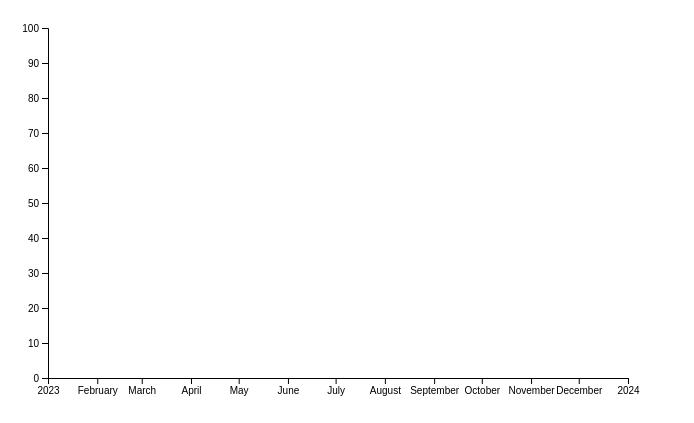
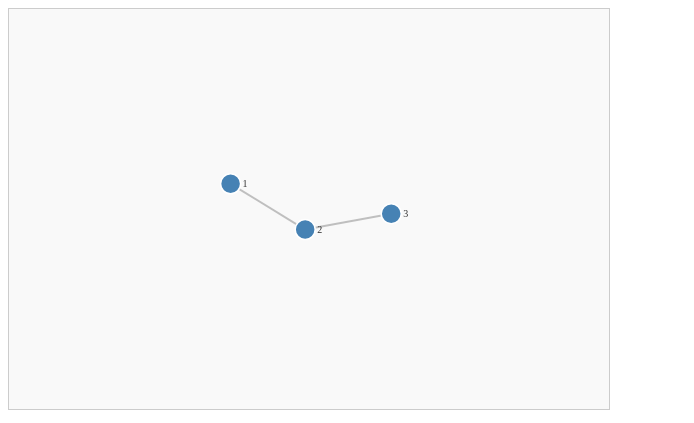
Before and after one commit to rblument/alf.github.io, a plain HTML site: page index.html in a window 1280 px wide. Shown: the top 423 px of the page, without its empty margins (0-694 px from the left). Drawn offline with nearby package versions, Linux system fonts and the light colour scheme.

Commit message:
Update index.html
Version that worked in NetBeans

```diff
--- a/index.html
+++ b/index.html
@@ -1,50 +1,137 @@
+<!DOCTYPE html>
 <html lang="en">
-  <head>
-    <title>References</title>
-    <link href="references.css" type="text/css" rel="stylesheet"/>
+<head>
+    <meta charset="UTF-8">
+    <meta name="viewport" content="width=device-width, initial-scale=1.0">
+    <title>D3 Force Simulation</title>
+    <script src="https://d3js.org/d3.v7.min.js"></script>
+    <style>
+        /* Basic styling for visibility */
+        svg {
+            border: 1px solid #ccc; /* Helps visualize the SVG boundary */
+            background-color: #f9f9f9;
+        }
+        .node {
+            fill: steelblue; /* Nodes will be blue */
+            stroke: #fff;
+            stroke-width: 1.5px;
+            cursor: grab; /* Indicates draggable */
+        }
+        .node:active {
+            cursor: grabbing;
+        }
+        .link {
+            stroke: #999; /* Links will be grey */
+            stroke-opacity: 0.6;
+            stroke-width: 2px;
+        }
+    </style>
 </head>
-  <div id="container"></div>
-<script src="d3.v7.js"></script>
-<script type="module">
+<body>
 
-// Declare the chart dimensions and margins.
-const width = 640;
-const height = 400;
-const marginTop = 20;
-const marginRight = 20;
-const marginBottom = 30;
-const marginLeft = 40;
+    <svg width="600" height="400"></svg>
 
-// Declare the x (horizontal position) scale.
-const x = d3.scaleUtc()
-    .domain([new Date("2023-01-01"), new Date("2024-01-01")])
-    .range([marginLeft, width - marginRight]);
+    <script>
+        const nodes = [
+            {id: 1, x: 100, y: 100},
+            {id: 2, x: 200, y: 200},
+            {id: 3, x: 300, y: 150}
+        ];
+        const links = [
+            {source: 1, target: 2},
+            {source: 2, target: 3}
+        ];
 
-// Declare the y (vertical position) scale.
-const y = d3.scaleLinear()
-    .domain([0, 100])
-    .range([height - marginBottom, marginTop]);
+        // --- Crucial Fix: Map link source/target IDs to node objects ---
+        // D3's forceLink needs actual node objects, not just their IDs,
+        // for its internal calculations unless you specify an .id() accessor.
+        // It's generally safest to resolve them upfront or use .id() correctly.
+        const nodeById = new Map(nodes.map(node => [node.id, node]));
 
-// Create the SVG container.
-const svg = d3.create("svg")
-    .attr("width", width)
-    .attr("height", height);
+        const resolvedLinks = links.map(link => ({
+            source: nodeById.get(link.source),
+            target: nodeById.get(link.target)
+        }));
 
-// Add the x-axis.
-svg.append("g")
-    .attr("transform", `translate(0,${height - marginBottom})`)
-    .call(d3.axisBottom(x));
+        // Select the SVG element
+        const svg = d3.select("svg");
+        const width = +svg.attr("width");
+        const height = +svg.attr("height");
 
-// Add the y-axis.
-svg.append("g")
-    .attr("transform", `translate(${marginLeft},0)`)
-    .call(d3.axisLeft(y));
+        // Create the Simulation
+        const simulation = d3.forceSimulation(nodes)
+            .force("charge", d3.forceManyBody().strength(-200)) // Increased repulsion for better spread
+            .force("link", d3.forceLink(resolvedLinks).id(d => d.id).distance(80).strength(0.7)) // Slightly adjusted for better layout
+            .force("center", d3.forceCenter(width / 2, height / 2)); // Center the graph based on SVG dimensions
 
-// Append the SVG element.
-container.append(svg.node());
+        // Add links to the SVG (draw them before nodes so nodes appear on top)
+        const linkElements = svg.selectAll("path.link")
+            .data(resolvedLinks) // Use resolvedLinks here
+            .enter().append("path")
+            .attr("class", "link"); // Class for CSS styling
 
-</script>
-  <body>
-<h1>ALF Test</h1>
-  </body>
+        // Add nodes to the SVG
+        const nodeElements = svg.selectAll("circle.node")
+            .data(nodes)
+            .enter().append("circle")
+            .attr("class", "node") // Class for CSS styling
+            .attr("r", 10) // Radius of nodes
+            .call(d3.drag() // Make nodes draggable
+                .on("start", dragstarted)
+                .on("drag", dragged)
+                .on("end", dragended));
+
+        // Add text labels to nodes (optional, but good for identifying them)
+        const nodeLabels = svg.selectAll("text.node-label")
+            .data(nodes)
+            .enter().append("text")
+            .attr("class", "node-label")
+            .attr("dx", 12) // Offset from circle
+            .attr("dy", ".35em") // Vertical alignment
+            .text(d => d.id)
+            .style("font-size", "10px")
+            .style("fill", "#333");
+
+
+        // Update the simulation on each "tick"
+        function ticked() {
+            // Update node positions
+            nodeElements
+                .attr("cx", d => d.x)
+                .attr("cy", d => d.y);
+
+            // Update node label positions
+            nodeLabels
+                .attr("x", d => d.x)
+                .attr("y", d => d.y);
+
+
+            // Update link positions
+            linkElements
+                .attr("d", d => `M${d.source.x},${d.source.y}L${d.target.x},${d.target.y}`);
+        }
+
+        // Drag functions for node interaction
+        function dragstarted(event, d) {
+            if (!event.active) simulation.alphaTarget(0.3).restart();
+            d.fx = d.x; // Fix the node's x position
+            d.fy = d.y; // Fix the node's y position
+        }
+
+        function dragged(event, d) {
+            d.fx = event.x; // Update fixed x position during drag
+            d.fy = event.y; // Update fixed y position during drag
+        }
+
+        function dragended(event, d) {
+            if (!event.active) simulation.alphaTarget(0);
+            d.fx = null; // Unfix x position after drag ends
+            d.fy = null; // Unfix y position after drag ends
+        }
+
+        // Run the simulation
+        simulation.on("tick", ticked);
+    </script>
+
+</body>
 </html>
```
